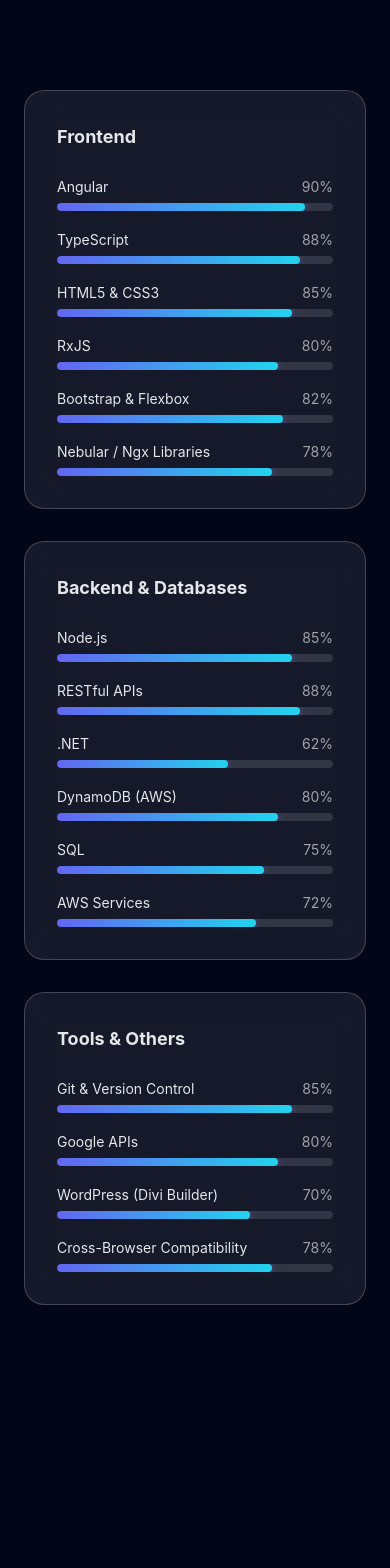
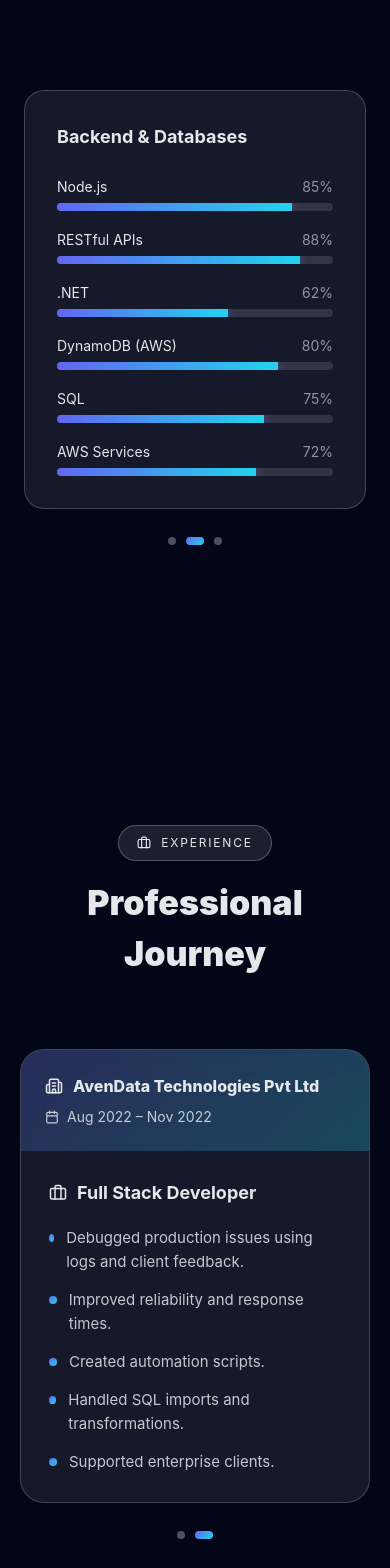
Before and after one commit to Harish27-techy/Harishram-portfolio, a React (Vite) app: page / in a window 390 px wide. Shown: the part 2320-3888 px from the top of the page. Built offline with nearby package versions, Linux system fonts and the light colour scheme.

Commit message:
Finalize portfolio before deployment

```diff
--- a/src/components/Experience.jsx
+++ b/src/components/Experience.jsx
@@ -1,20 +1,62 @@
-import { Briefcase, Calendar, Building2 } from "lucide-react";
-import { motion } from "framer-motion";
+import { useState, useEffect } from "react";
+import {
+  Briefcase,
+  Calendar,
+  Building2,
+  ChevronLeft,
+  ChevronRight,
+} from "lucide-react";
+import { motion, AnimatePresence } from "framer-motion";
+
+/* ---------------- SLIDE ANIMATION ---------------- */
+const slideVariants = {
+  enter: (direction) => ({
+    x: direction > 0 ? 120 : -120,
+    opacity: 0,
+    scale: 0.96,
+  }),
+  center: {
+    x: 0,
+    opacity: 1,
+    scale: 1,
+  },
+  exit: (direction) => ({
+    x: direction > 0 ? -120 : 120,
+    opacity: 0,
+    scale: 0.96,
+  }),
+};
+
+/* ---------------- MEDIA QUERY ---------------- */
+function useIsMobile() {
+  const [isMobile, setIsMobile] = useState(
+    typeof window !== "undefined" && window.innerWidth <= 768
+  );
+
+  useEffect(() => {
+    const onResize = () => setIsMobile(window.innerWidth <= 768);
+    window.addEventListener("resize", onResize);
+    return () => window.removeEventListener("resize", onResize);
+  }, []);
+
+  return isMobile;
+}
 
 export default function Experience() {
+  const isMobile = useIsMobile();
+
   const experiences = [
     {
       company: "Bravura Technologies Pvt Ltd",
       role: "Software Development Engineer – L2",
       duration: "Feb 2023 – Present",
       points: [
-        "Developed responsive and cross-browser compatible UIs using Angular, HTML5, CSS3, Bootstrap, and Flexbox.",
-        "Built and maintained enterprise-level SPAs using Angular (v4–latest), RxJS, Ngx libraries, and Nebular.",
-        "Integrated Google APIs for housing and location-based solutions.",
-        "Optimized backend performance using DynamoDB queries, filters, and efficient SQL handling.",
-        "Designed and integrated RESTful APIs using JSON and XML.",
-        "Improved application performance and state management using RxJS and async programming.",
-        "Collaborated with cross-functional teams using Git in an Agile environment.",
+        "Developed responsive and cross-browser compatible UIs using Angular and modern CSS.",
+        "Built enterprise SPAs using Angular, RxJS, Ngx libraries, and Nebular.",
+        "Integrated Google APIs and housing solutions.",
+        "Optimized backend performance using DynamoDB and SQL.",
+        "Designed and consumed RESTful APIs.",
+        "Worked in Agile teams using Git.",
       ],
     },
     {
@@ -22,200 +64,242 @@
       role: "Full Stack Developer",
       duration: "Aug 2022 – Nov 2022",
       points: [
-        "Debugged production issues by analyzing logs and resolving client-reported defects.",
-        "Improved application reliability and turnaround time for client issues.",
-        "Created automation scripts to streamline client operations.",
-        "Worked on SQL imports, data transformation, and mapping.",
-        "Supported enterprise clients such as Gaspool, Vonovia, and Edeka.",
-        "Collaborated with teams to implement fixes aligned with business requirements.",
+        "Debugged production issues using logs and client feedback.",
+        "Improved reliability and response times.",
+        "Created automation scripts.",
+        "Handled SQL imports and transformations.",
+        "Supported enterprise clients.",
       ],
     },
   ];
 
+  const [[index, direction], setIndex] = useState([0, 0]);
+  const [isPaused, setIsPaused] = useState(false);
+  const AUTOPLAY_DELAY = 5000;
+
+  const paginate = (dir) => {
+    setIndex(([prev]) => [
+      (prev + dir + experiences.length) % experiences.length,
+      dir,
+    ]);
+  };
+
+  /* ---------------- AUTOPLAY ---------------- */
+  useEffect(() => {
+    if (isPaused) return;
+    const timer = setTimeout(() => paginate(1), AUTOPLAY_DELAY);
+    return () => clearTimeout(timer);
+  }, [index, isPaused]);
+
   return (
-    <section id="experience" style={{ padding: "140px 24px" }}>
-      <div style={{ maxWidth: "1200px", margin: "0 auto" }}>
-        {/* HEADER */}
-        <div style={{ textAlign: "center", marginBottom: "90px" }}>
-          <motion.div
-            initial={{ opacity: 0, y: -40 }}
-            whileInView={{ opacity: 1, y: 0 }}
-            viewport={{ once: false, amount: 0.6 }}
-            transition={{ duration: 0.7, ease: "easeOut" }}
+    <section id="experience" style={{ padding: "140px 20px" }}>
+      <div style={{ maxWidth: "1100px", margin: "0 auto" }}>
+        {/* ---------------- HEADER ---------------- */}
+        <div style={{ textAlign: "center", marginBottom: "70px" }}>
+          <div
             style={{
               display: "inline-flex",
               alignItems: "center",
-              gap: "10px",
+              gap: 10,
               padding: "8px 18px",
-              borderRadius: "999px",
+              borderRadius: 999,
               background: "rgba(255,255,255,0.1)",
               border: "1px solid rgba(255,255,255,0.25)",
-              fontSize: "12px",
+              fontSize: 12,
               letterSpacing: "0.15em",
-              marginBottom: "18px",
+              marginBottom: 16,
             }}
           >
             <Briefcase size={14} />
             EXPERIENCE
-          </motion.div>
+          </div>
 
-          <motion.h2
-            initial={{ opacity: 0, y: 60, scale: 0.92 }}
-            whileInView={{ opacity: 1, y: 0, scale: 1 }}
-            viewport={{ once: false, amount: 0.6 }}
-            transition={{
-              duration: 0.9,
-              ease: [0.16, 1, 0.3, 1],
-            }}
+          <h2 style={{ fontSize: "clamp(34px, 5vw, 56px)", fontWeight: 900 }}>
+            Professional Journey
+          </h2>
+        </div>
+
+        {/* ---------------- CAROUSEL ---------------- */}
+        <div
           style={{
-              fontSize: "clamp(36px, 5vw, 56px)",
-              fontWeight: 900,
+            position: "relative",
+            display: "flex",
+            alignItems: "center",
+            gap: "24px",
           }}
         >
-            Professional Journey
-          </motion.h2>
-        </div>
+          {/* LEFT ARROW – DESKTOP ONLY */}
+          {!isMobile && <NavArrow left onClick={() => paginate(-1)} />}
 
-        {/* EXPERIENCE CARDS */}
-        <div style={{ display: "grid", gap: "40px" }}>
-          {experiences.map((exp, index) => (
+          {/* CARD */}
+          <div style={{ flex: 1, overflow: "hidden" }}>
+            <AnimatePresence custom={direction} mode="wait">
               <motion.div
                 key={index}
-              initial={{ opacity: 0, y: 80, scale: 0.95 }}
-              whileInView={{ opacity: 1, y: 0, scale: 1 }}
-              viewport={{ once: false, amount: 0.4 }}
+                custom={direction}
+                variants={slideVariants}
+                initial="enter"
+                animate="center"
+                exit="exit"
                 transition={{
-                duration: 0.9,
-                delay: index * 0.15,
-                ease: [0.16, 1, 0.3, 1],
+                  x: { type: "spring", stiffness: 260, damping: 30 },
+                  opacity: { duration: 0.25 },
                 }}
-              whileHover={{ y: -6 }}
+                drag="x"
+                dragConstraints={{ left: 0, right: 0 }}
+                dragElastic={0.18}
+                onDragStart={() => setIsPaused(true)}
+                onDragEnd={(e, { offset }) => {
+                  setIsPaused(false);
+                  if (offset.x < -100) paginate(1);
+                  if (offset.x > 100) paginate(-1);
+                }}
+                onHoverStart={() => !isMobile && setIsPaused(true)}
+                onHoverEnd={() => !isMobile && setIsPaused(false)}
                 style={{
-                display: "grid",
                   background: "rgba(255,255,255,0.08)",
                   border: "1px solid rgba(255,255,255,0.2)",
-                borderRadius: "22px",
+                  borderRadius: 24,
                   backdropFilter: "blur(20px)",
                   overflow: "hidden",
                 }}
               >
-              {/* LEFT PANEL */}
-              <motion.div
-                initial={{ x: -60, opacity: 0 }}
-                whileInView={{ x: 0, opacity: 1 }}
-                viewport={{ once: false }}
-                transition={{ duration: 0.8, delay: 0.15 }}
+                {/* COMPANY + DURATION */}
+                <div
                   style={{
-                  padding: "28px",
+                    padding: 24,
                     background:
                       "linear-gradient(135deg, rgba(99,102,241,0.25), rgba(34,211,238,0.25))",
-                  borderRight: "1px solid rgba(255,255,255,0.25)",
                   }}
                 >
                   <div
                     style={{
                       display: "flex",
                       alignItems: "center",
-                    gap: "10px",
+                      gap: 10,
                       fontWeight: 800,
-                    fontSize: "16px",
-                    marginBottom: "14px",
+                      fontSize: 16,
                     }}
                   >
                     <Building2 size={18} />
-                  {exp.company}
+                    {experiences[index].company}
                   </div>
 
                   <div
                     style={{
                       display: "flex",
                       alignItems: "center",
-                    gap: "8px",
-                    fontSize: "14px",
-                    color: "rgba(255,255,255,0.8)",
+                      gap: 8,
+                      fontSize: 14,
+                      opacity: 0.85,
+                      marginTop: 8,
                     }}
                   >
                     <Calendar size={14} />
-                  {exp.duration}
+                    {experiences[index].duration}
                   </div>
-              </motion.div>
+                </div>
 
-              {/* RIGHT PANEL */}
-              <motion.div
-                initial={{ x: 60, opacity: 0 }}
-                whileInView={{ x: 0, opacity: 1 }}
-                viewport={{ once: false }}
-                transition={{ duration: 0.8, delay: 0.25 }}
-                style={{ padding: "36px" }}
-              >
-                <motion.div
-                  initial={{ opacity: 0, y: 30 }}
-                  whileInView={{ opacity: 1, y: 0 }}
-                  viewport={{ once: false }}
-                  transition={{ delay: 0.4, duration: 0.6 }}
+                {/* ROLE + POINTS */}
+                <div style={{ padding: 28 }}>
+                  <div
                     style={{
                       display: "flex",
                       alignItems: "center",
-                    gap: "10px",
+                      gap: 10,
                       fontWeight: 700,
-                    fontSize: "18px",
-                    marginBottom: "22px",
+                      fontSize: 18,
+                      marginBottom: 20,
                     }}
                   >
                     <Briefcase size={18} />
-                  {exp.role}
-                </motion.div>
+                    {experiences[index].role}
+                  </div>
 
-                {/* POINTS */}
-                <div style={{ display: "grid", gap: "14px" }}>
-                  {exp.points.map((point, i) => (
-                    <motion.div
-                      key={i}
-                      initial={{ opacity: 0, x: 40 }}
-                      whileInView={{ opacity: 1, x: 0 }}
-                      viewport={{ once: false }}
-                      transition={{
-                        delay: 0.45 + i * 0.08,
-                        duration: 0.5,
-                      }}
+                  <div style={{ display: "grid", gap: 14 }}>
+                    {experiences[index].points.map((p, i) => (
+                      <div key={i} style={{ display: "flex", gap: 12 }}>
+                        <span
                           style={{
-                        display: "flex",
-                        alignItems: "flex-start",
-                        gap: "14px",
-                      }}
-                    >
-                      {/* BULLET */}
-                      <div
-                        style={{
-                          marginTop: "6px",
-                          width: "10px",
-                          height: "10px",
+                            width: 8,
+                            height: 8,
+                            marginTop: 8,
                             borderRadius: "50%",
                             background:
                               "linear-gradient(135deg, #6366f1, #22d3ee)",
-                          boxShadow:
-                            "0 0 10px rgba(99,102,241,0.6)",
-                          flexShrink: 0,
                           }}
                         />
-
                         <p
                           style={{
-                          fontSize: "15px",
+                            fontSize: 15,
                             lineHeight: 1.6,
-                          color: "rgba(255,255,255,0.82)",
+                            opacity: 0.85,
                           }}
                         >
-                        {point}
+                          {p}
                         </p>
-                    </motion.div>
+                      </div>
                     ))}
                   </div>
+                </div>
               </motion.div>
-            </motion.div>
+            </AnimatePresence>
+          </div>
+
+          {/* RIGHT ARROW – DESKTOP ONLY */}
+          {!isMobile && <NavArrow onClick={() => paginate(1)} />}
+        </div>
+
+        {/* ---------------- DOTS (MOBILE + DESKTOP) ---------------- */}
+        <div
+          style={{
+            display: "flex",
+            justifyContent: "center",
+            gap: 10,
+            marginTop: 28,
+          }}
+        >
+          {experiences.map((_, i) => (
+            <div
+              key={i}
+              onClick={() => setIndex([i, i > index ? 1 : -1])}
+              style={{
+                width: index === i ? 18 : 8,
+                height: 8,
+                borderRadius: 999,
+                background:
+                  index === i
+                    ? "linear-gradient(135deg, #6366f1, #22d3ee)"
+                    : "rgba(255,255,255,0.3)",
+                cursor: "pointer",
+                transition: "all 0.3s",
+              }}
+            />
           ))}
         </div>
       </div>
     </section>
   );
 }
+
+/* ---------------- NAV ARROW ---------------- */
+function NavArrow({ left, onClick }) {
+  return (
+    <button
+      onClick={onClick}
+      style={{
+        background: "rgba(255,255,255,0.12)",
+        border: "1px solid rgba(255,255,255,0.25)",
+        borderRadius: "50%",
+        padding: 12,
+        cursor: "pointer",
+        backdropFilter: "blur(10px)",
+        display: "flex",
+        alignItems: "center",
+        justifyContent: "center",
+      }}
+    >
+      {left ? <ChevronLeft /> : <ChevronRight />}
+    </button>
+  );
+}
--- a/src/components/Skills.jsx
+++ b/src/components/Skills.jsx
@@ -1,7 +1,44 @@
+import { useState, useEffect } from "react";
 import { Code2 } from "lucide-react";
-import { motion } from "framer-motion";
+import { motion, AnimatePresence } from "framer-motion";
+
+/* ---------------- SLIDE VARIANTS (MOBILE) ---------------- */
+const slideVariants = {
+  enter: (direction) => ({
+    x: direction > 0 ? 120 : -120,
+    opacity: 0,
+    scale: 0.96,
+  }),
+  center: {
+    x: 0,
+    opacity: 1,
+    scale: 1,
+  },
+  exit: (direction) => ({
+    x: direction > 0 ? -120 : 120,
+    opacity: 0,
+    scale: 0.96,
+  }),
+};
+
+/* ---------------- MOBILE CHECK ---------------- */
+function useIsMobile() {
+  const [isMobile, setIsMobile] = useState(
+    typeof window !== "undefined" && window.innerWidth <= 768
+  );
+
+  useEffect(() => {
+    const onResize = () => setIsMobile(window.innerWidth <= 768);
+    window.addEventListener("resize", onResize);
+    return () => window.removeEventListener("resize", onResize);
+  }, []);
+
+  return isMobile;
+}
 
 export default function Skills() {
+  const isMobile = useIsMobile();
+
   const skillGroups = [
     {
       title: "Frontend",
@@ -36,27 +73,44 @@
     },
   ];
 
+  /* ---------------- MOBILE CAROUSEL STATE ---------------- */
+  const [[index, direction], setIndex] = useState([0, 0]);
+  const AUTOPLAY_DELAY = 4500;
+
+  const paginate = (dir) => {
+    setIndex(([prev]) => [
+      (prev + dir + skillGroups.length) % skillGroups.length,
+      dir,
+    ]);
+  };
+
+  /* ---------------- AUTOPLAY (MOBILE ONLY) ---------------- */
+  useEffect(() => {
+    if (!isMobile) return;
+    const timer = setTimeout(() => paginate(1), AUTOPLAY_DELAY);
+    return () => clearTimeout(timer);
+  }, [index, isMobile]);
+
   return (
     <section id="skills" style={{ padding: "140px 24px" }}>
       <div style={{ maxWidth: "1200px", margin: "0 auto" }}>
-        {/* HEADER */}
+        {/* ---------------- HEADER ---------------- */}
         <div style={{ textAlign: "center", marginBottom: "90px" }}>
           <motion.div
             initial={{ opacity: 0, y: -40 }}
             whileInView={{ opacity: 1, y: 0 }}
-            viewport={{ once: false, amount: 0.6 }}
             transition={{ duration: 0.7 }}
             style={{
               display: "inline-flex",
               alignItems: "center",
-              gap: "10px",
+              gap: 10,
               padding: "8px 18px",
-              borderRadius: "999px",
+              borderRadius: 999,
               background: "rgba(255,255,255,0.1)",
               border: "1px solid rgba(255,255,255,0.25)",
-              fontSize: "12px",
+              fontSize: 12,
               letterSpacing: "0.15em",
-              marginBottom: "18px",
+              marginBottom: 18,
             }}
           >
             <Code2 size={14} />
@@ -66,11 +120,7 @@
           <motion.h2
             initial={{ opacity: 0, y: 60, scale: 0.92 }}
             whileInView={{ opacity: 1, y: 0, scale: 1 }}
-            viewport={{ once: false, amount: 0.6 }}
-            transition={{
-              duration: 0.9,
-              ease: [0.16, 1, 0.3, 1],
-            }}
+            transition={{ duration: 0.9 }}
             style={{
               fontSize: "clamp(36px, 5vw, 56px)",
               fontWeight: 900,
@@ -80,7 +130,10 @@
           </motion.h2>
         </div>
 
-        {/* SKILL GROUPS */}
+        {/* ================================================= */}
+        {/* ================= DESKTOP GRID ================= */}
+        {/* ================================================= */}
+        {!isMobile && (
           <div
             style={{
               display: "grid",
@@ -88,18 +141,84 @@
               gap: "32px",
             }}
           >
-          {skillGroups.map((group, groupIndex) => (
+            {skillGroups.map((group, i) => (
+              <SkillCard key={group.title} group={group} delay={i * 0.15} />
+            ))}
+          </div>
+        )}
+
+        {/* ================================================= */}
+        {/* ================= MOBILE CAROUSEL =============== */}
+        {/* ================================================= */}
+        {isMobile && (
+          <div style={{ position: "relative", overflow: "hidden" }}>
+            <AnimatePresence custom={direction} mode="wait">
               <motion.div
-              key={group.title}
+                key={index}
+                custom={direction}
+                variants={slideVariants}
+                initial="enter"
+                animate="center"
+                exit="exit"
+                transition={{
+                  x: { type: "spring", stiffness: 260, damping: 30 },
+                  opacity: { duration: 0.25 },
+                }}
+                drag="x"
+                dragConstraints={{ left: 0, right: 0 }}
+                dragElastic={0.2}
+                onDragEnd={(e, { offset }) => {
+                  if (offset.x < -100) paginate(1);
+                  if (offset.x > 100) paginate(-1);
+                }}
+              >
+                <SkillCard group={skillGroups[index]} />
+              </motion.div>
+            </AnimatePresence>
+
+            {/* DOTS */}
+            <div
+              style={{
+                display: "flex",
+                justifyContent: "center",
+                gap: 10,
+                marginTop: 28,
+              }}
+            >
+              {skillGroups.map((_, i) => (
+                <div
+                  key={i}
+                  onClick={() =>
+                    setIndex([i, i > index ? 1 : -1])
+                  }
+                  style={{
+                    width: index === i ? 18 : 8,
+                    height: 8,
+                    borderRadius: 999,
+                    background:
+                      index === i
+                        ? "linear-gradient(135deg, #6366f1, #22d3ee)"
+                        : "rgba(255,255,255,0.3)",
+                    cursor: "pointer",
+                    transition: "all 0.3s",
+                  }}
+                />
+              ))}
+            </div>
+          </div>
+        )}
+      </div>
+    </section>
+  );
+}
+
+/* ================= SKILL CARD ================= */
+function SkillCard({ group, delay = 0 }) {
+  return (
+    <motion.div
       initial={{ opacity: 0, y: 80, scale: 0.95 }}
       whileInView={{ opacity: 1, y: 0, scale: 1 }}
-              viewport={{ once: false, amount: 0.4 }}
-              transition={{
-                delay: groupIndex * 0.15,
-                duration: 0.9,
-                ease: [0.16, 1, 0.3, 1],
-              }}
-              whileHover={{ y: -6 }}
+      transition={{ delay, duration: 0.8 }}
       style={{
         background: "rgba(255,255,255,0.08)",
         border: "1px solid rgba(255,255,255,0.2)",
@@ -108,70 +227,45 @@
         backdropFilter: "blur(20px)",
       }}
     >
-              {/* GROUP TITLE */}
-              <motion.h3
-                initial={{ opacity: 0, x: -40 }}
-                whileInView={{ opacity: 1, x: 0 }}
-                viewport={{ once: false }}
-                transition={{ delay: 0.2, duration: 0.6 }}
+      <h3
         style={{
-                  fontSize: "18px",
+          fontSize: 18,
           fontWeight: 700,
-                  marginBottom: "26px",
+          marginBottom: 26,
         }}
       >
         {group.title}
-              </motion.h3>
+      </h3>
 
-              {/* SKILLS */}
-              <div style={{ display: "grid", gap: "18px" }}>
+      <div style={{ display: "grid", gap: 18 }}>
         {group.skills.map((skill, i) => (
-                  <motion.div
-                    key={skill.name}
-                    initial={{ opacity: 0, x: 40 }}
-                    whileInView={{ opacity: 1, x: 0 }}
-                    viewport={{ once: false }}
-                    transition={{
-                      delay: 0.25 + i * 0.08,
-                      duration: 0.5,
-                    }}
-                  >
-                    {/* LABEL */}
+          <div key={skill.name}>
             <div
               style={{
                 display: "flex",
                 justifyContent: "space-between",
-                        marginBottom: "6px",
-                        fontSize: "14px",
+                marginBottom: 6,
+                fontSize: 14,
               }}
             >
               <span>{skill.name}</span>
-                      <span style={{ color: "rgba(255,255,255,0.6)" }}>
-                        {skill.level}%
-                      </span>
+              <span style={{ opacity: 0.6 }}>{skill.level}%</span>
             </div>
 
-                    {/* BAR */}
             <div
               style={{
-                        height: "8px",
+                height: 8,
                 background: "rgba(255,255,255,0.12)",
-                        borderRadius: "999px",
+                borderRadius: 999,
                 overflow: "hidden",
               }}
             >
               <motion.div
                 initial={{ width: 0 }}
                 whileInView={{ width: `${skill.level}%` }}
-                        viewport={{ once: false }}
-                        transition={{
-                          delay: 0.35 + i * 0.08,
-                          duration: 0.9,
-                          ease: "easeOut",
-                        }}
+                transition={{ duration: 0.9 }}
                 style={{
                   height: "100%",
-                          borderRadius: "999px",
                   background:
                     "linear-gradient(90deg, #6366f1, #22d3ee)",
                   boxShadow:
@@ -179,13 +273,9 @@
                 }}
               />
             </div>
-                  </motion.div>
+          </div>
         ))}
       </div>
     </motion.div>
-          ))}
-        </div>
-      </div>
-    </section>
   );
 }
```
Lines whose indentation alone changed are shown as unchanged.
